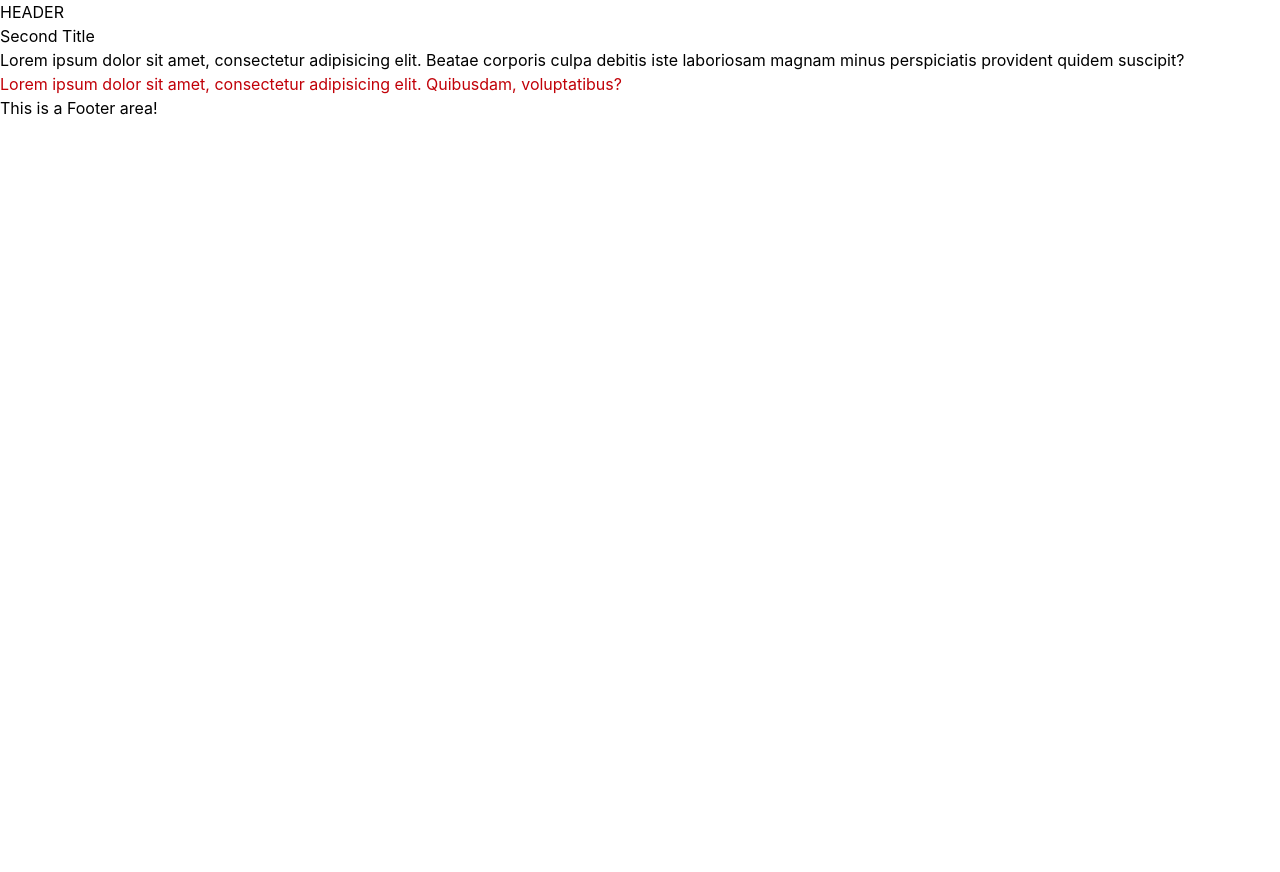
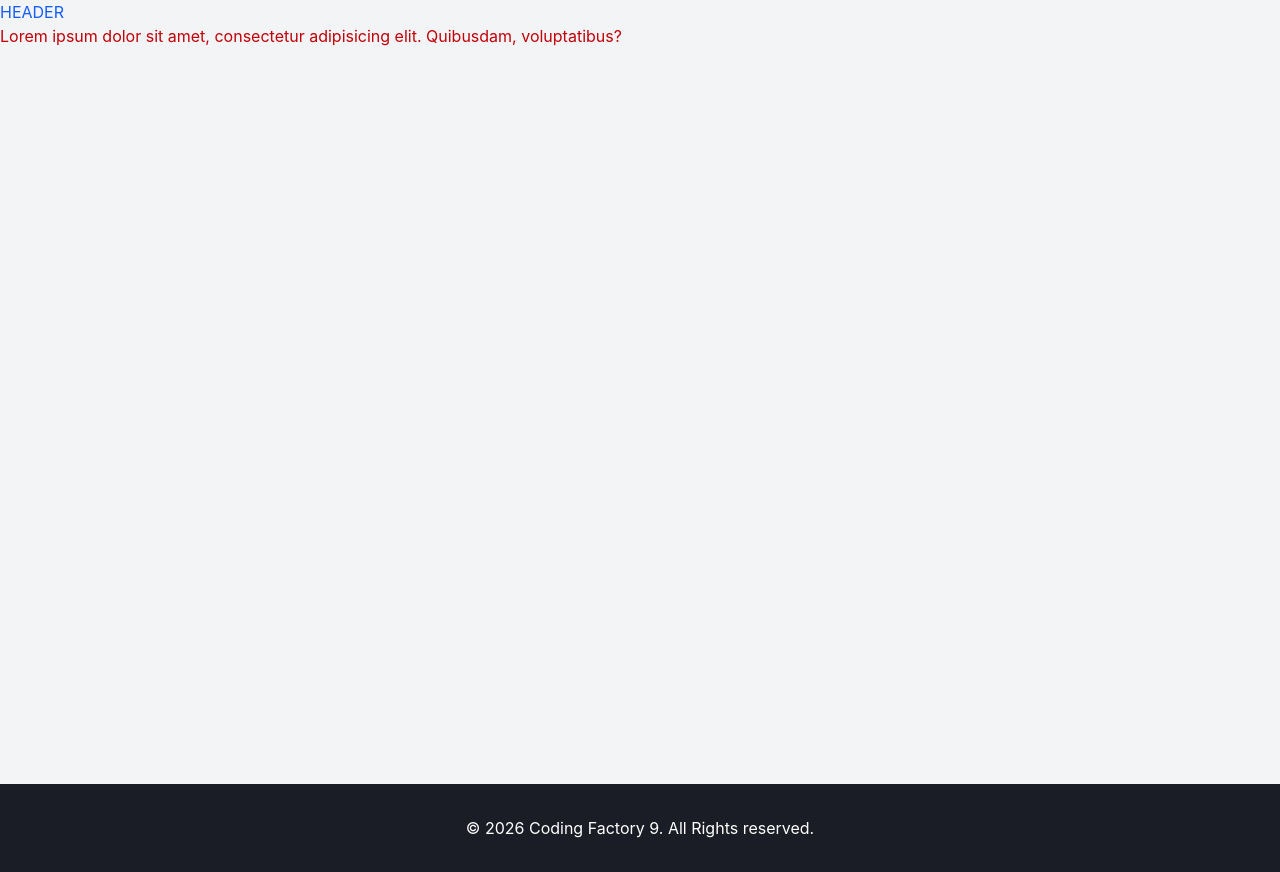
Before and after one commit to ChristinaTsouknida/cf9-react-app, a React (Vite) app: page / in a window 1280 px wide. Before the commit the page ends 800 px from the top, so only its background shows below. Built offline with nearby package versions, Linux system fonts and the light colour scheme.

Commit message:
feat(ui): implement ui on layout

```diff
--- a/src/App.tsx
+++ b/src/App.tsx
@@ -1,5 +1,5 @@
 // import FunctionalComponent from "./components/LessonTwo/FunctionalComponent.tsx";
-import ArrowFunctionalComponentWithProps from "./components/LessonThree/ArrowFunctionalComponentWithProps.tsx";
+// import ArrowFunctionalComponentWithProps from "./components/LessonThree/ArrowFunctionalComponentWithProps.tsx";
 // import ClassComponent from "./components/LessonTwo/ClassComponent.tsx";
 // import ArrowFunctionalComponent from "./components/LessonTwo/ArrowFunctionalComponent.tsx";
 import Layout from "./components/Layout";
@@ -59,11 +59,11 @@
      {/*    title="Second Title"*/}
      {/*    description="Lorem ipsum dolor sit amet, consectetur adipisicing elit. Beatae corporis culpa debitis iste laboriosam magnam minus perspiciatis provident quidem suscipit?" />*/}
 
-    <Layout>
-     <ArrowFunctionalComponentWithProps
-         title="Second Title"
-         description="Lorem ipsum dolor sit amet, consectetur adipisicing elit. Beatae corporis culpa debitis iste laboriosam magnam minus perspiciatis provident quidem suscipit?"
-        />
+    <Layout addClasses="text-blue-600 bg-gray-100">
+     {/*<ArrowFunctionalComponentWithProps*/}
+     {/*    title="Second Title"*/}
+     {/*    description="Lorem ipsum dolor sit amet, consectetur adipisicing elit. Beatae corporis culpa debitis iste laboriosam magnam minus perspiciatis provident quidem suscipit?"*/}
+     {/*   />*/}
         <p className="text-red-700">Lorem ipsum dolor sit amet, consectetur adipisicing elit. Quibusdam, voluptatibus?</p>
     </Layout>
     </>
--- a/src/components/Footer.tsx
+++ b/src/components/Footer.tsx
@@ -1,9 +1,13 @@
 
 const Footer = () => {
+    const currentYear: number = new Date().getFullYear()
+
     return (
         <>
-            <footer>
-                This is a Footer area!
+            <footer className="bg-cf-dark-gray text-white">
+                <div className="container mx-auto py-8 text-center">
+                   &copy; {currentYear} Coding Factory 9. All Rights reserved.
+                </div>
             </footer>
         </>
     )
--- a/src/components/Layout.tsx
+++ b/src/components/Layout.tsx
@@ -3,14 +3,17 @@
 
 interface LayoutProps {
     children: React.ReactNode;
+    addClasses?: string;
 }
 
-const  Layout = ({children}:LayoutProps) => {
+const  Layout = ({children, addClasses}:LayoutProps) => {
     return (
         <>
-            <Header/>
-            <main>{children}</main>
-            <Footer/>
+            <div className={addClasses}>
+                <Header/>
+                <main className="container mx-auto min-h-[95vh]">{children}</main>
+                <Footer/>
+            </div>
 
         </>
     )
--- a/src/index.css
+++ b/src/index.css
@@ -1 +1,7 @@
 @import "tailwindcss";
+
+@theme {
+    --color-cf-dark-red: #7d2c2f;
+    --color-cf-gray: #69696c;
+    --color-cf-dark-gray: #1b1d26;
+}
```
